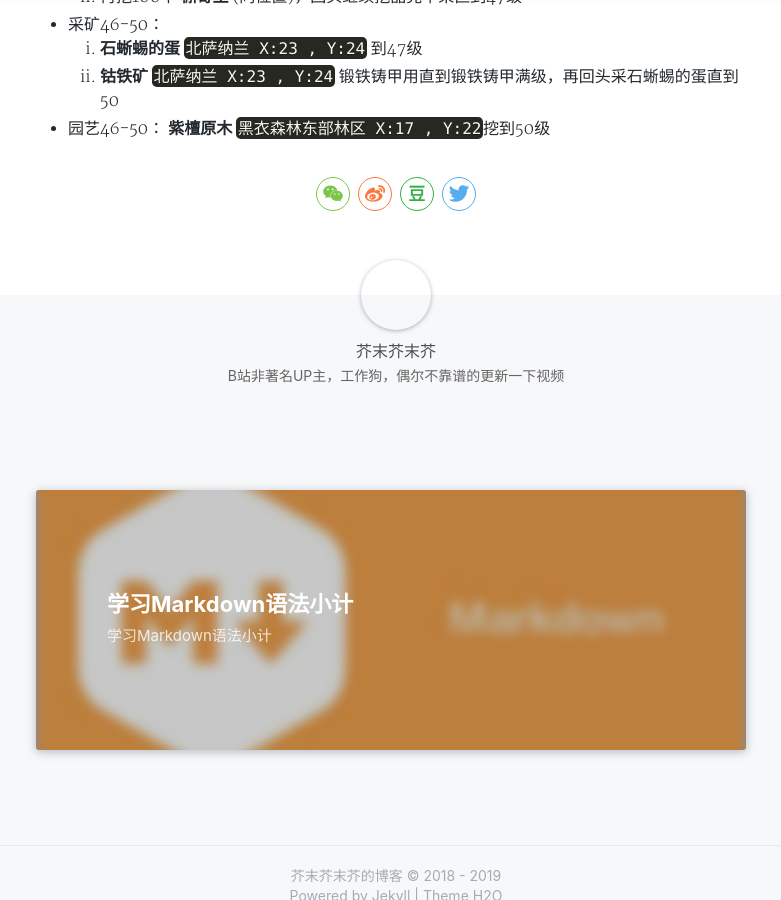
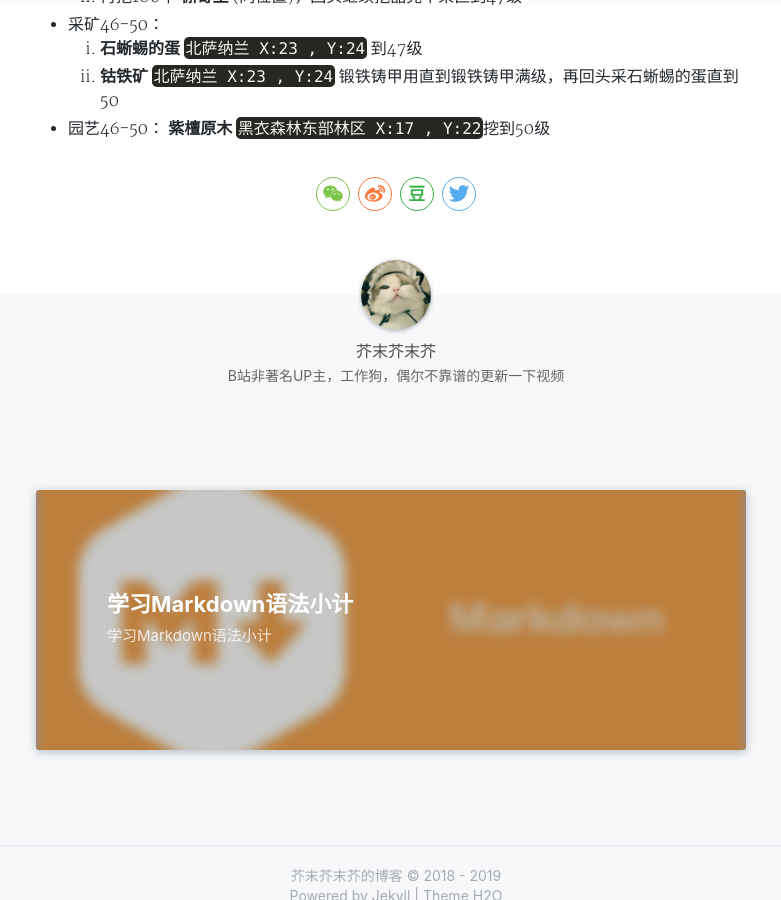
Before and after one commit to JiMo258/jimo258.github.io, a Jekyll site: the page built from _posts/2018-12-31-FFXIV.md, in a window 1280 px wide and 900 px high, scrolled down 1702 px. Shown: the whole window, without its empty margins (244-1025 px from the left). Built offline with Jekyll 4.4.1, drawn with Linux system fonts in a browser that asks for light colours; nearby versions of some CDN libraries; a style sheet for code colours, icons or effects is not loaded.

Commit message:
15-1大佬提供的修复意见

```diff
--- a/_layouts/post.html
+++ b/_layouts/post.html
@@ -51,7 +51,7 @@
   <section class="author-detail">
     <section class="post-footer-item author-card">
       <div class="avatar">
-        <img src="{{ site.avatar | absolute_url }}" alt="">
+        <img src="https://www.jimo258.top/assets/img/profile.jpg" alt="">
       </div>
       <div class="author-name" rel="author">{{ site.author }}</div>
       <div class="bio">
```
